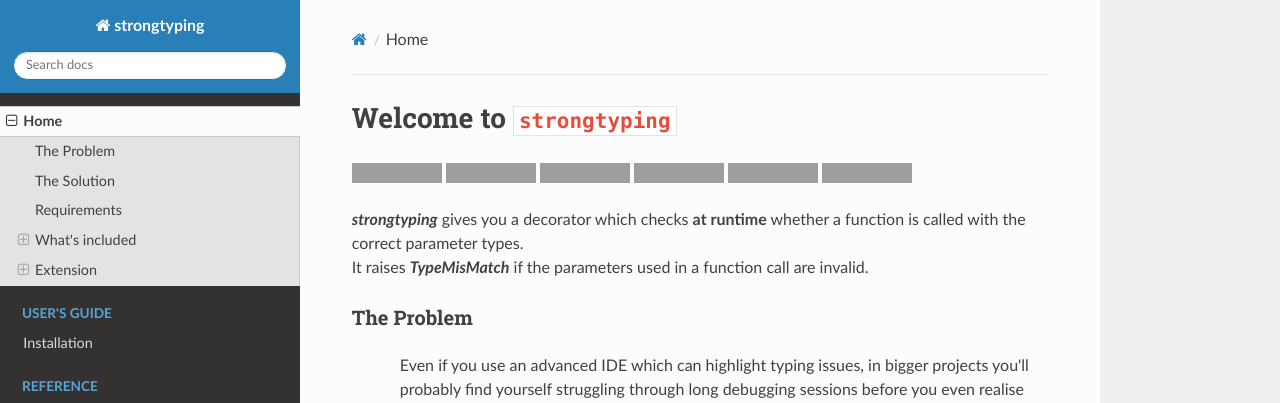
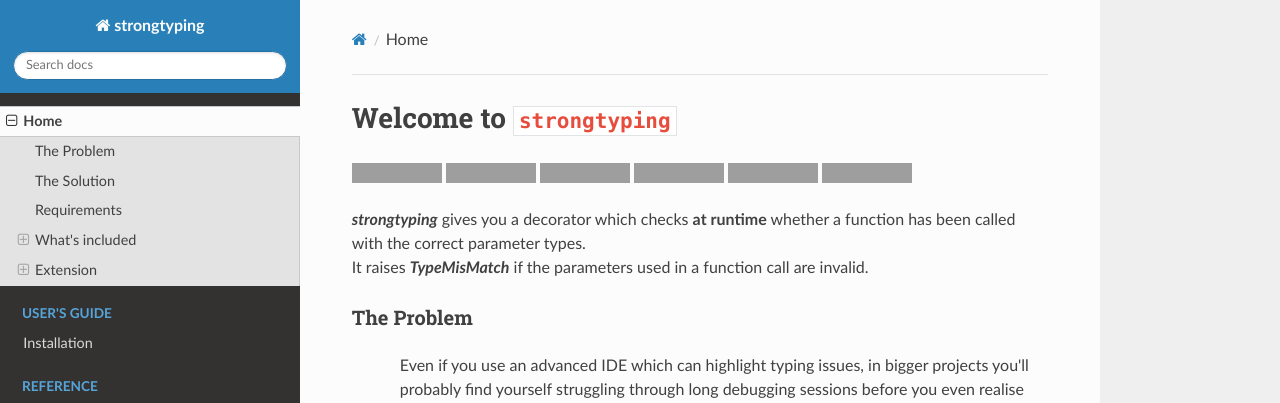
Before and after one commit to FelixTheC/strongtyping, an MkDocs documentation site: the page built from docs/index.md, in a window 1280 px wide and 900 px high, cut to the strip 0-403 px from the top of the window. Built offline with MkDocs 1.6.1, drawn with Linux system fonts in a browser that asks for light colours; nearby versions of some CDN libraries; grey boxes are pictures that could not be loaded.

Commit message:
Update index.md

```diff
--- a/docs/index.md
+++ b/docs/index.md
@@ -7,7 +7,7 @@
 [![](https://img.shields.io/pypi/dm/strongtyping.svg)](https://pypi.org/project/strongtyping/)
 
 
-<p><b><em>strongtyping</em></b> gives you  a decorator which checks <b>at runtime</b> whether a function is called with the correct parameter types.<br>
+<p><b><em>strongtyping</em></b> gives you  a decorator which checks <b>at runtime</b> whether a function has been called with the correct parameter types.<br>
 It raises <b><em>TypeMisMatch</em></b> if the parameters used in a function call are invalid.</p>
 
 ### The Problem
```
